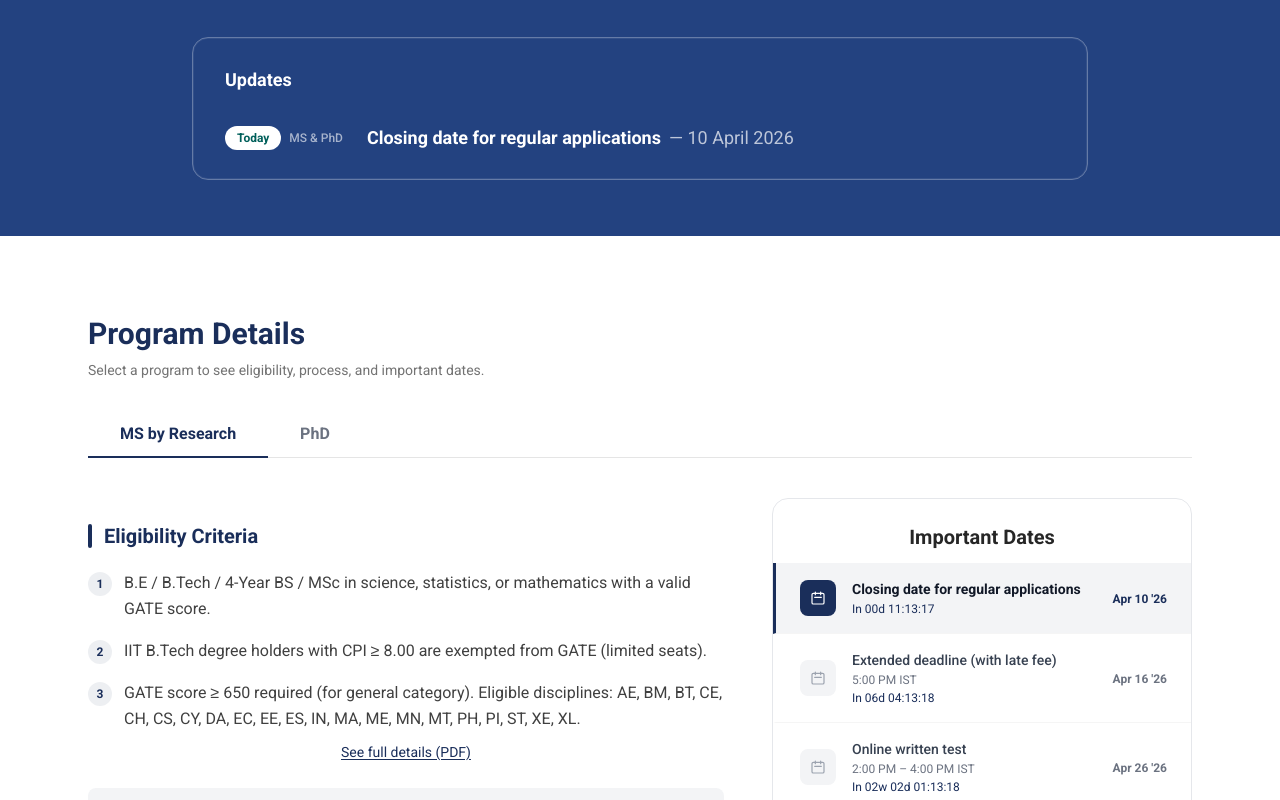
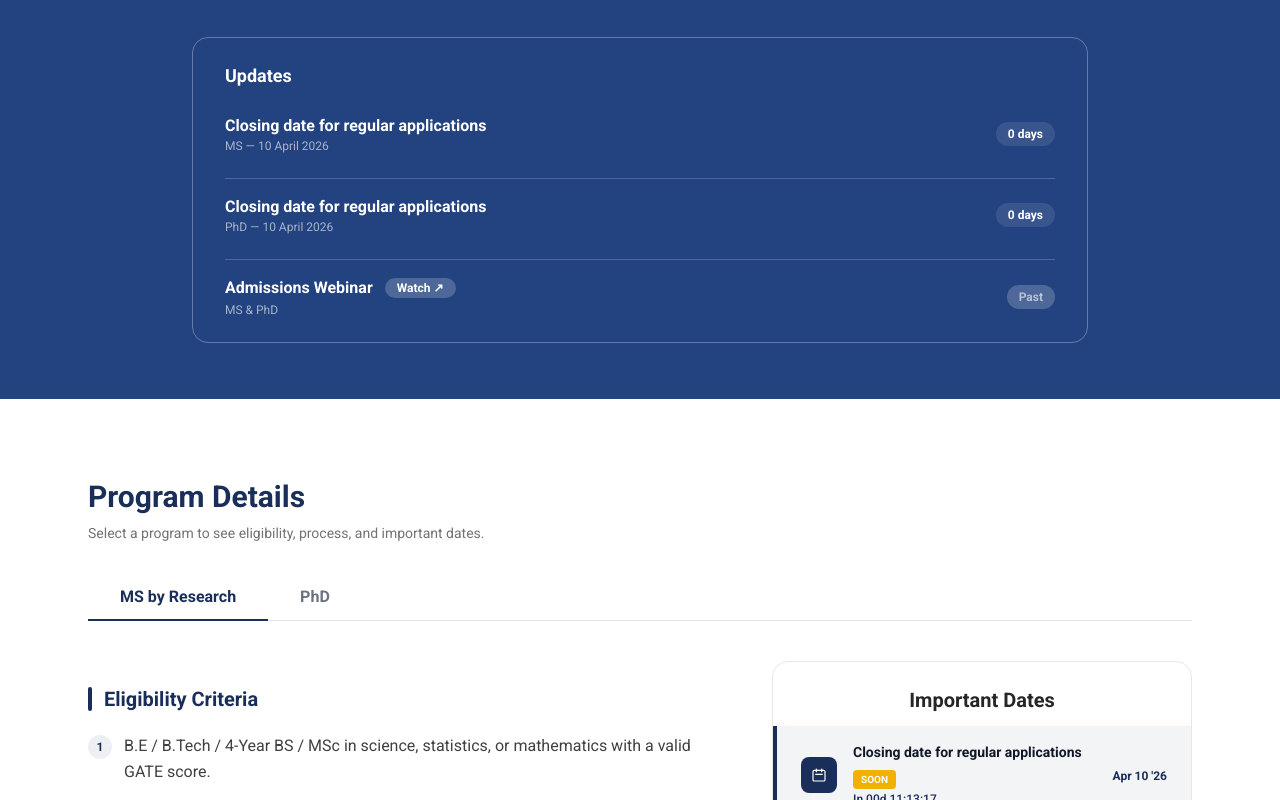
Before and after one commit to mansi-sharma-work/admissions-cminds, a Next.js app: page / in a window 1280 px wide. Shown: the part 700-1500 px from the top of the page. Built offline with nearby package versions, Linux system fonts and the light colour scheme.

Commit message:
changes in updates banner, highlight in countdown block

```diff
--- a/components/HeroSection.tsx
+++ b/components/HeroSection.tsx
@@ -7,7 +7,7 @@ export default function HeroSection() {
     <section className="relative overflow-hidden" style={{ minHeight: "600px" }}>
 
       <img
-  src="/hero-img.jpg"
+  src="/admissions/hero-img.jpg"
   alt="IIT Bombay campus"
   className="absolute inset-0 w-full h-full object-cover"
   style={{ zIndex: 0, objectPosition: "50% 20%" }}
--- a/components/ImportantDates.tsx
+++ b/components/ImportantDates.tsx
@@ -14,22 +14,27 @@ type DateEntry = {
   isToDate: string | null
 }
 
+/* -------------------- TIME HELPERS -------------------- */
+
 function toIST(date: Date): Date {
   const utcMs = date.getTime() + date.getTimezoneOffset() * 60_000
   return new Date(utcMs + 5.5 * 60 * 60_000)
 }
 
 function buildTargetUTC(isoDate: string, istTime?: string): Date {
-  const [year, month, day] = isoDate.split("-").map(Number)
-  const [istH, istM] = istTime ? istTime.split(":").map(Number) : [23, 59]
-  const istS = istTime ? 0 : 59
-  return new Date(Date.UTC(year, month - 1, day, istH - 5, istM - 30, istS))
+  const [y, m, d] = isoDate.split("-").map(Number)
+  const [h, min] = istTime ? istTime.split(":").map(Number) : [23, 59]
+  const s = istTime ? 0 : 59
+
+  return new Date(Date.UTC(y, m - 1, d, h - 5, min - 30, s))
 }
 
 function isPast(isoDate: string | null, istTime?: string): boolean {
   if (!isoDate) return false
   return buildTargetUTC(isoDate, istTime).getTime() < Date.now()
 }
+
+/* -------------------- FORMATTING -------------------- */
 
 function formatDate(isoDate: string): string {
   const ist = toIST(new Date(isoDate))
@@ -44,6 +49,7 @@ function formatISTTime(istTime: string, istTimeEnd?: string): string {
     const hour = h % 12 || 12
     return `${hour}:${String(m).padStart(2, "0")} ${suffix}`
   }
+
   return istTimeEnd
     ? `${fmt(istTime)} – ${fmt(istTimeEnd)} IST`
     : `${fmt(istTime)} IST`
@@ -53,21 +59,43 @@ function getCountdown(isoDate: string, istTime?: string): string {
   const diff = buildTargetUTC(isoDate, istTime).getTime() - Date.now()
   if (diff <= 0) return ""
 
-  const totalSeconds = Math.floor(diff / 1000)
-  const seconds = totalSeconds % 60
-  const totalMinutes = Math.floor(totalSeconds / 60)
-  const minutes = totalMinutes % 60
-  const totalHours = Math.floor(totalMinutes / 60)
-  const hours = totalHours % 24
-  const totalDays = Math.floor(totalHours / 24)
-  const weeks = Math.floor(totalDays / 7)
-  const days = totalDays % 7
+  const total = Math.floor(diff / 1000)
+  const s = total % 60
+  const m = Math.floor(total / 60) % 60
+  const h = Math.floor(total / 3600) % 24
+  const d = Math.floor(total / 86400)
+  const w = Math.floor(d / 7)
 
   const pad = (n: number) => String(n).padStart(2, "0")
-  const weekPart = weeks > 0 ? `${pad(weeks)}w ` : ""
+  const wPart = w > 0 ? `${pad(w)}w ` : ""
 
-  return `In ${weekPart}${pad(days)}d ${pad(hours)}:${pad(minutes)}:${pad(seconds)}`
+  return `In ${wPart}${pad(d % 7)}d ${pad(h)}:${pad(m)}:${pad(s)}`
 }
+
+/* -------------------- SMART STATUS -------------------- */
+
+function getEventStatus(item: DateEntry): "live" | "soon" | "future" {
+  if (!item.isoDate) return "future"
+
+  const start = buildTargetUTC(item.isoDate, item.istTime).getTime()
+
+  const end = item.istTimeEnd
+    ? buildTargetUTC(item.isoDate, item.istTimeEnd).getTime()
+    : start + 60 * 60 * 1000
+
+  const now = Date.now()
+
+  if (now >= start && now <= end) return "live"
+
+  const diff = start - now
+  const hours = diff / (1000 * 60 * 60)
+
+  if (diff > 0 && hours <= 24) return "soon"
+
+  return "future"
+}
+
+/* -------------------- COMPONENT -------------------- */
 
 export default function ImportantDates({
   dates,
@@ -89,16 +117,36 @@ export default function ImportantDates({
     return () => clearInterval(id)
   }, [])
 
+  const isValid = (d?: string | null) =>
+  !!d && !isNaN(new Date(d).getTime())
+
 const upcoming = mounted
-    ? dates.filter(item => !isPast(item.isoDate, item.istTime))
+  ? dates.filter(item =>
+      isValid(item.isoDate) &&
+      !isPast(item.isoDate, item.istTime)
+    )
   : dates
+
+  const nextIndex = upcoming.findIndex(
+    item => item.isoDate && !isPast(item.isoDate, item.istTime)
+  )
+
+  function isSmartHighlighted(item: DateEntry, i: number) {
+    const status = getEventStatus(item)
+    if (status === "live") return true
+    if (item.highlight) return true
+    if (i === nextIndex) return true
+    return false
+  }
 
   return (
     <div className="rounded-2xl overflow-hidden" style={{ border: "1px solid #e5e7eb" }}>
 
-      {/* Header */}
+      {/* HEADER */}
       <div className="px-6 pt-6 pb-3 text-center">
-        <h3 className="font-display text-xl font-bold text-neutral-800">Important Dates</h3>
+        <h3 className="font-display text-xl font-bold text-neutral-800">
+          Important Dates
+        </h3>
       </div>
 
       {mounted && upcoming.length === 0 ? (
@@ -108,28 +156,55 @@ export default function ImportantDates({
       ) : (
         <div className="divide-y divide-neutral-100">
           {upcoming.map((item, i) => {
-            const countdown = mounted && item.isoDate ? getCountdown(item.isoDate, item.istTime) : null
-            const formatted = item.isoDate ? formatDate(item.isoDate) : null
+            const status = getEventStatus(item)
+            const isHighlighted = isSmartHighlighted(item, i)
+
+            const countdown =
+              mounted && item.isoDate
+                ? getCountdown(item.isoDate, item.istTime)
+                : null
+
+            const formatted = item.isoDate
+              ? formatDate(item.isoDate)
+              : null
 
             return (
               <div
                 key={i}
-                className="flex items-center gap-4 px-6 py-4"
+                className="flex items-center gap-4 px-6 py-4 transition-all"
                 style={
-                  item.highlight
-                    ? { borderLeft: `3px solid ${accentColor}`, backgroundColor: bgColor }
-                    : { borderLeft: "3px solid transparent" }
+                  status === "live"
+                    ? {
+                        borderLeft: "4px solid #ef4444",
+                        backgroundColor: "#fef2f2",
+                        boxShadow: "0 6px 18px rgba(239,68,68,0.15)",
+                      }
+                    : isHighlighted
+                    ? {
+                        borderLeft: `4px solid ${accentColor}`,
+                        backgroundColor: bgColor,
+                        boxShadow: "0 4px 14px rgba(0,0,0,0.06)",
+                      }
+                    : { borderLeft: "4px solid transparent" }
                 }
               >
-                {/* Calendar icon */}
+
+                {/* ICON */}
                 <div
-                  className="shrink-0 w-9 h-9 rounded-lg flex items-center justify-center"
-                  style={{ backgroundColor: item.highlight ? accentColor : "#f3f4f6" }}
+                  className="w-9 h-9 rounded-lg flex items-center justify-center"
+                  style={{
+                    backgroundColor:
+                      status === "live"
+                        ? "#ef4444"
+                        : isHighlighted
+                        ? accentColor
+                        : "#f3f4f6",
+                  }}
                 >
                   <svg
                     className="w-4 h-4"
                     fill="none"
-                    stroke={item.highlight ? "white" : "#9ca3af"}
+                    stroke="white"
                     viewBox="0 0 24 24"
                   >
                     <path
@@ -141,23 +216,46 @@ export default function ImportantDates({
                   </svg>
                 </div>
 
+                {/* CONTENT */}
                 <div className="flex-1 min-w-0">
+
                   <div className="flex flex-wrap items-center gap-2">
+
                     <span
-                      className="text-sm"
+                      className="text-sm font-medium"
                       style={{
-                        fontWeight: item.highlight ? 600 : 500,
-                        color: item.highlight ? "#111827" : "#374151",
+                        color: "#111827",
+                        fontWeight: isHighlighted ? 700 : 500,
                       }}
                     >
                       {item.label}
                     </span>
 
+                    {status === "live" && (
+                      <span className="text-[10px] font-bold px-2 py-0.5 rounded bg-red-500 text-white animate-pulse">
+                        LIVE
+                      </span>
+                    )}
+
+                    {status === "soon" && (
+                      <span className="text-[10px] font-bold px-2 py-0.5 rounded bg-yellow-500 text-white">
+                        SOON
+                      </span>
+                    )}
+
+                    {status === "future" && isHighlighted && (
+                      <span
+                        className="text-[10px] font-bold px-2 py-0.5 rounded text-white"
+                        style={{ backgroundColor: accentColor }}
+                      >
+                        NEXT
+                      </span>
+                    )}
+
                     {item.url && item.cta && (
                       <a
                         href={item.url}
-                        rel="noopener noreferrer"
-                        className="text-xs font-semibold px-2 py-0.5 rounded transition-opacity hover:opacity-80 text-white"
+                        className="text-xs font-semibold px-2 py-0.5 rounded text-white hover:opacity-80"
                         style={{ backgroundColor: accentColor }}
                       >
                         {item.cta} ↗
@@ -165,27 +263,38 @@ export default function ImportantDates({
                     )}
                   </div>
 
-
                   {item.istTime && (
-                    <p className="text-xs mt-0.5" style={{ color: "#6b7280" }}>
+                    <p className="text-xs mt-0.5 text-gray-500">
                       {formatISTTime(item.istTime, item.istTimeEnd)}
                     </p>
                   )}
 
-                  {/* Live countdown */}
                   {countdown && (
-                    <p className="text-xs mt-0.5 font-body" style={{ color: accentColor }}>
+                    <p
+                      className="text-xs mt-0.5 font-medium"
+                      style={{
+                        color:
+                          status === "live" ? "#ef4444" : accentColor,
+                      }}
+                    >
                       {countdown}
                     </p>
                   )}
                 </div>
 
-                {/* Formatted date (IST) on the right */}
+                {/* DATE */}
                 {formatted && (
-  <div className="shrink-0 text-right">
+                  <div className="text-right shrink-0">
                     <span
                       className="text-xs font-semibold whitespace-nowrap"
-      style={{ color: item.highlight ? accentColor : "#6b7280" }}
+                      style={{
+                        color:
+                          status === "live"
+                            ? "#ef4444"
+                            : isHighlighted
+                            ? accentColor
+                            : "#6b7280",
+                      }}
                     >
                       {formatted}
                       {item.isToDate && ` – ${formatDate(item.isToDate)}`}
--- a/components/UpdatesSection.tsx
+++ b/components/UpdatesSection.tsx
@@ -1,150 +1,160 @@
 "use client"
 
-import { useEffect, useState } from "react"
 import { msProgram, phdProgram } from "@/lib/content"
 
-type DateEntry = {
-  isoDate: string | null
-  label: string
-  highlight: boolean
-  isWebinar?: boolean
-  url?: string
-  cta?: string
-}
+/* ---------------- DATE HELPERS ---------------- */
 
-function getAllDates(): (DateEntry & { program: string })[] {
-  const seen = new Set<string>()
-  const all: (DateEntry & { program: string })[] = []
+const parseDate = (iso: string) => new Date(`${iso}T00:00:00`)
 
-  const add = (entry: DateEntry, program: string) => {
-    const key = `${entry.isoDate}-${entry.label}`
-    if (!seen.has(key)) {
-      seen.add(key)
-      all.push({ ...entry, program })
-    } else {
-      const existing = all.find(e => `${e.isoDate}-${e.label}` === key)
-      if (existing) existing.program = "MS & PhD"
-    }
-  }
-
-  msProgram.dates.forEach(d => add(d as DateEntry, "MS"))
-  phdProgram.dates.forEach(d => add(d as DateEntry, "PhD"))
-
-  return all.sort((a, b) => {
-    if (!a.isoDate) return 1
-    if (!b.isoDate) return -1
-    return new Date(a.isoDate).getTime() - new Date(b.isoDate).getTime()
-  })
-}
-
-function isPast(isoDate: string | null): boolean {
-  if (!isoDate) return false
-  const d = new Date(isoDate)
-  d.setHours(23, 59, 59)
-  return d.getTime() < Date.now()
-}
-
-function isToday(isoDate: string): boolean {
-  const d = new Date(isoDate)
-  const now = new Date()
-  return d.getFullYear() === now.getFullYear() &&
-    d.getMonth() === now.getMonth() &&
-    d.getDate() === now.getDate()
-}
-
-function daysUntil(isoDate: string): number {
-  return Math.ceil((new Date(isoDate).getTime() - Date.now()) / (1000 * 60 * 60 * 24))
-}
-
-function formatDate(isoDate: string): string {
-  return new Date(isoDate).toLocaleDateString("en-IN", {
+function formatDate(iso: string) {
+  return new Date(`${iso}T00:00:00`).toLocaleDateString("en-IN", {
     day: "numeric",
     month: "long",
     year: "numeric",
   })
 }
 
+function isPast(iso: string) {
+  const d = parseDate(iso)
+  d.setHours(23, 59, 59, 999)
+  return d.getTime() < Date.now()
+}
+
+/* ---------------- MERGE ---------------- */
+
+function getAllDates() {
+  const map = new Map<string, any>()
+
+  const add = (entry: any, program: string) => {
+    const key = `${entry.isoDate}-${entry.label}`
+
+    if (!map.has(key)) {
+      map.set(key, { ...entry, program })
+    } else {
+      const existing = map.get(key)
+      if (existing.program !== program) {
+        existing.program = "MS & PhD"
+      }
+    }
+  }
+
+  msProgram.dates.forEach(d => add(d, "MS"))
+  phdProgram.dates.forEach(d => add(d, "PhD"))
+
+  return Array.from(map.values())
+}
+
+/* ---------------- COMPONENT ---------------- */
+
 export default function UpdatesSection() {
-  const [, setTick] = useState(0)
-
-  // Re-check every minute so the banner updates when a date passes
-  useEffect(() => {
-    const id = setInterval(() => setTick(t => t + 1), 60_000)
-    return () => clearInterval(id)
-  }, [])
-
   const all = getAllDates()
 
-  // Pick the single most relevant update
-  const next = all.find(item => !isPast(item.isoDate))
+  // attach safe date
+  const enriched = all.map(i => ({
+    ...i,
+    effectiveDate: i.isoDate ?? null,
+  }))
 
-  // Nothing upcoming
-  if (!next) return null
+  const upcoming = enriched
+    .filter(i => i.effectiveDate && !isPast(i.effectiveDate))
+    .sort(
+      (a, b) =>
+        parseDate(a.effectiveDate!).getTime() -
+        parseDate(b.effectiveDate!).getTime()
+    )
 
-  const today = next.isoDate ? isToday(next.isoDate) : false
-  const days = next.isoDate ? daysUntil(next.isoDate) : null
-  const soon = days !== null && days <= 7 && days > 0
+  const msUpcoming = upcoming
+    .filter(i => i.program === "MS" || i.program === "MS & PhD")
+    .sort(
+      (a, b) =>
+        parseDate(a.effectiveDate!).getTime() -
+        parseDate(b.effectiveDate!).getTime()
+    )[0]
 
+  const phdUpcoming = upcoming
+    .filter(i => i.program === "PhD" || i.program === "MS & PhD")
+    .sort(
+      (a, b) =>
+        parseDate(a.effectiveDate!).getTime() -
+        parseDate(b.effectiveDate!).getTime()
+    )[0]
+
+  if (!msUpcoming && !phdUpcoming) return null
+    const firstUpcoming = msUpcoming && phdUpcoming
+  ? parseDate(msUpcoming.effectiveDate!).getTime() <= parseDate(phdUpcoming.effectiveDate!).getTime()
+    ? { first: msUpcoming, firstLabel: 'MS', second: phdUpcoming, secondLabel: 'PhD' }
+    : { first: phdUpcoming, firstLabel: 'PhD', second: msUpcoming, secondLabel: 'MS' }
+  : msUpcoming
+    ? { first: msUpcoming, firstLabel: 'MS', second: null, secondLabel: '' }
+    : phdUpcoming
+      ? { first: phdUpcoming, firstLabel: 'PhD', second: null, secondLabel: '' }
+      : null
 return (
   <div
     id="updates"
     className="w-full px-4 sm:px-6 py-14 flex justify-center"
     style={{ backgroundColor: "#234280" }}
   >
-      <div
-        className="w-full max-w-4xl border border-white/30 rounded-2xl px-6 sm:px-8 py-6 sm:py-7 flex flex-col gap-4 sm:gap-6"
-        style={{
-          boxShadow: "inset 0 0 0 1px rgba(255,255,255,0.08)",
-        }}
-      >
-        {/* Title */}
-        <h2 className="w-full text-white text-lg font-bold mb-2 text-center sm:text-left">
+    <div className="w-full max-w-4xl border border-white/30 rounded-2xl px-6 sm:px-8 py-6 flex flex-col gap-6">
+
+      {/* TITLE */}
+      <h2 className="text-white text-lg font-bold">
         Updates
       </h2>
 
-        {/* Main content: status badge, label, CTA */}
-        <div className="flex flex-col sm:flex-row items-center gap-4 sm:gap-6 w-full">
-          {/* Status badge */}
-          <div className="flex items-center gap-2 shrink-0">
-            {today ? (
-              <span className="text-xs font-bold bg-white text-teal-800 px-3 py-1 rounded-full">
-                Today
+      {/* MS UPCOMING */}
+      {firstUpcoming && (
+  <div className="flex justify-between items-center flex-wrap gap-4">
+    <div>
+      <p className="text-white font-semibold">{firstUpcoming.first.label}</p>
+      <p className="text-white/60 text-xs">
+        {firstUpcoming.firstLabel} — {formatDate(firstUpcoming.first.effectiveDate!)}
+      </p>
+    </div>
+    {(() => {
+  const d = Math.ceil((parseDate(firstUpcoming.first.effectiveDate!).getTime() - Date.now()) / (1000 * 60 * 60 * 24))
+  return <span className="text-xs bg-white/10 text-white px-3 py-1 rounded-full font-bold">{d} {d === 1 ? 'day' : 'days'}</span>
+})()}
+  </div>
+)}
+
+{firstUpcoming?.second && (
+  <div className="flex justify-between items-center flex-wrap gap-4 border-t border-white/20 pt-4">
+    <div>
+      <p className="text-white font-semibold">{firstUpcoming.second.label}</p>
+      <p className="text-white/60 text-xs">
+        {firstUpcoming.secondLabel} — {formatDate(firstUpcoming.second.effectiveDate!)}
+      </p>
+    </div>
+    {(() => {
+  const d = Math.ceil((parseDate(firstUpcoming.second.effectiveDate!).getTime() - Date.now()) / (1000 * 60 * 60 * 24))
+  return <span className="text-xs bg-white/10 text-white px-3 py-1 rounded-full font-bold">{d} {d === 1 ? 'day' : 'days'}</span>
+})()}
+  </div>
+)}
+
+
+      {/* STATIC WEBINAR — always at bottom with past tag */}
+      <div className="flex justify-between items-center gap-4 border-t border-white/20 pt-4">
+  <div>
+    <div className="flex items-center gap-3">
+      <p className="text-white font-semibold">Admissions Webinar</p>
+
+        <a href="https://youtu.be/rfbJzsBjc8k?si=4tU8ibqXedkCye2s"
+        target="_blank"
+        rel="noopener noreferrer"
+        className="text-xs font-semibold px-3 py-0.5 rounded-full bg-white/20 text-white whitespace-nowrap hover:bg-white/30"
+      >
+        Watch ↗
+      </a>
+    </div>
+    <p className="text-white/60 text-xs mt-0.5">MS & PhD</p>
+  </div>
+  <span className="text-xs bg-white/20 text-white/60 px-3 py-1 rounded-full font-bold whitespace-nowrap">
+    Past
   </span>
-            ) : soon ? (
-              <span className="text-xs font-bold bg-amber-400 text-amber-900 px-3 py-1 rounded-full">
-                In {days} day{days === 1 ? "" : "s"}
-              </span>
-            ) : (
-              <span className="text-xs font-semibold bg-white/20 text-white px-3 py-1 rounded-full">
-                Upcoming
-              </span>
-            )}
-            <span className="text-xs text-white/60 font-medium">{next.program}</span>
 </div>
 
-          {/* Label + date */}
-          <p className="text-white text-base sm:text-lg font-semibold flex-1 leading-snug text-center sm:text-left">
-            {next.label}
-            {next.isoDate && (
-              <span className="text-white/70 font-normal ml-2">
-                — {formatDate(next.isoDate)}
-              </span>
-            )}
-          </p>
-
-          {/* CTA */}
-          {next.url && next.cta && (
-            <a
-              href={next.url}
-
-              rel="noopener noreferrer"
-              className="shrink-0 text-sm font-semibold px-5 py-2 rounded-lg bg-white text-teal-800 transition hover:opacity-90"
-            >
-              {next.cta} ↗
-            </a>
-          )}
     </div>
   </div>
-    </div>
-  )
-}
+)}
--- a/lib/content.ts
+++ b/lib/content.ts
@@ -43,7 +43,7 @@ export const msProgram = {
     { isoDate: "2026-03-27", label: "Applications open", highlight: false },
     { isoDate: "2026-04-07", istTime: "18:00", label: "Admissions Webinar at 6 PM", highlight: true, isWebinar: true, url: siteConfig.webinarRegisterUrl, cta: "Register" },
     { isoDate: "2026-04-10", label: "Closing date for regular applications", highlight: true },
-    { isoDate: "2026-04-16", istTime: "17:00",label: "Extended deadline (with late fee)", highlight: false },
+    { isoDate: "2026-04-16", istTime: "17:00",label: "Extended deadline (for MS)", highlight: false },
     { isoDate: "2026-04-26", istTime: "14:00", istTimeEnd: "16:00", label: "Online written test", highlight: false },
     { isoDate: "2026-05-11", label: "Online interviews of shortlisted candidates", highlight: false },
     { isoDate: "2026-05-11",isToDate:"2026-05-12",  label: "In-person interviews at IIT Bombay", highlight: false },
@@ -82,9 +82,10 @@ export const phdProgram = {
     { isoDate: "2026-03-27", label: "Applications open", highlight: false },
     { isoDate: "2026-04-07",istTime: "18:00", label: "Admissions Webinar at 6 PM", highlight: true, isWebinar: true, url: siteConfig.webinarRegisterUrl, cta: "Register" },
     { isoDate: "2026-04-10", label: "Closing date for regular applications", highlight: true },
-    { isoDate: "2026-04-14", istTime: "17:00",label: "Extended deadline (with late fee)", highlight: false },
+    { isoDate: "2026-04-14", istTime: "17:00",label: "Extended deadline (For PhD)", highlight: false },
     { isoDate: "2026-04-26",istTime: "14:00", istTimeEnd: "16:00", label: "Online written test", highlight: false },
     { isoDate: "2026-05-12",isToDate:"2026-05-13",  label: "In-person interviews at IIT Bombay", highlight: false },
+    { isoDate: "2026-05-22",  label: "PhD selection",highlight: false },
     { isoDate: "2026-07-22",  label: "Reporting at IIT Bombay (9:30 am onwards)", istTime: "9:30",highlight: false },
     { isoDate: "2026-07-27",  label: "Start of semester", istTime: "9:30",highlight: false },
 
```
Lines whose indentation alone changed are shown as unchanged.
